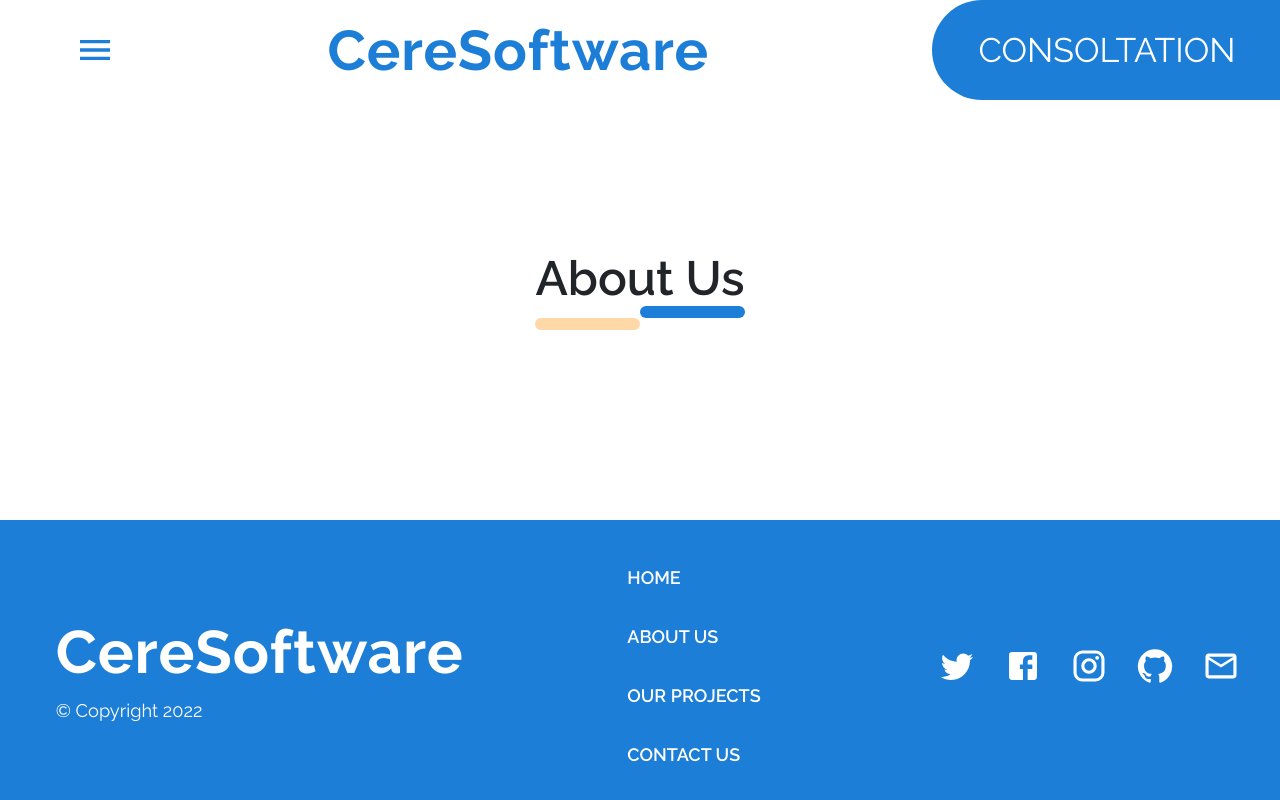
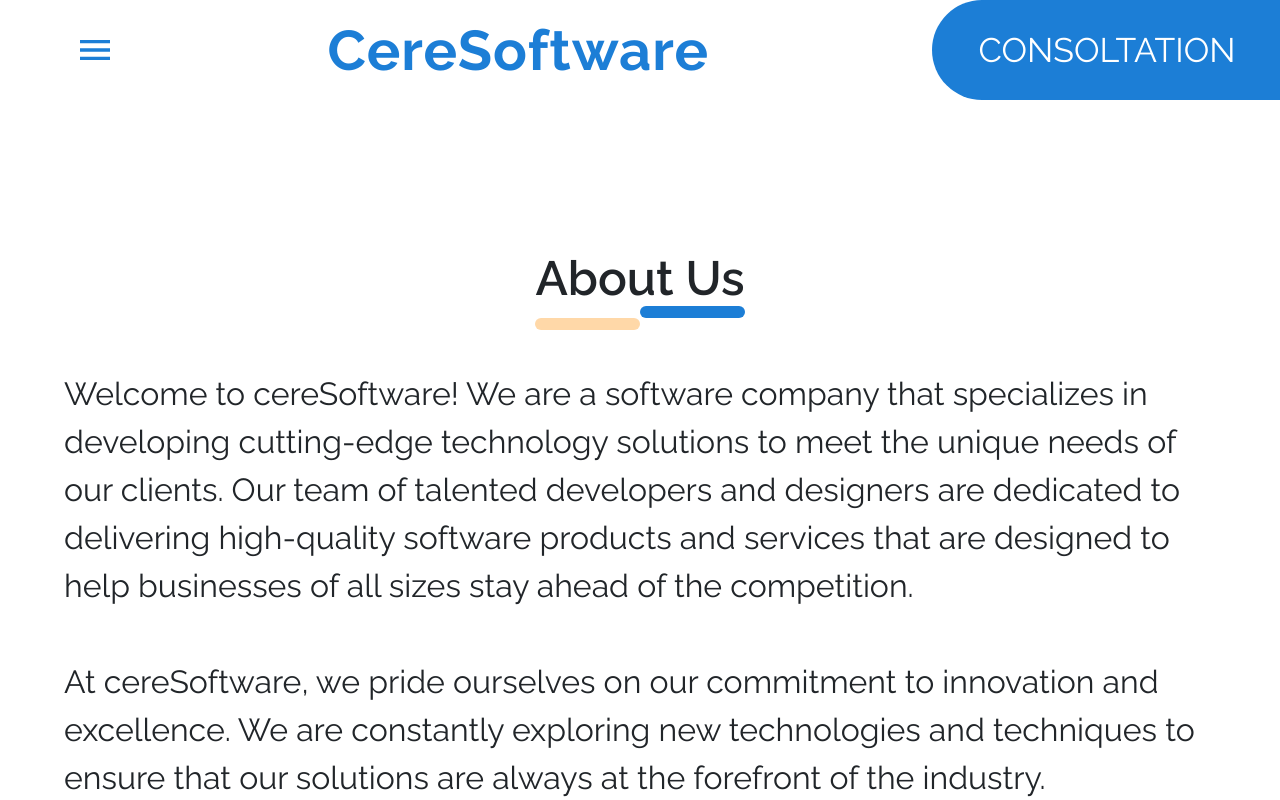
Before and after one commit to eskander-taher/ceresoftware, a React (Create React App) app: page /Abotus in a window 1280 px wide. Shown: the top 800 px of the page. Built offline with nearby package versions, Linux system fonts and the light colour scheme.

Commit message:
add about text

```diff
--- a/src/pages/AboutUs.jsx
+++ b/src/pages/AboutUs.jsx
@@ -1,13 +1,39 @@
 import React from "react";
 import Section from "../components/UI/section/Section";
+import { Typography, Stack } from "@mui/material";
 
-
-
-export default function AboutUs(){
-
-    return(
-        <Section header="About Us">
-
-        </Section>
-    )
+export default function AboutUs() {
+  return (
+    <Section container header="About Us">
+      <Stack>
+        <Typography fontSize={{md: "2rem", xs:"1rem"}}>
+          Welcome to cereSoftware! We are a software company that specializes in
+          developing cutting-edge technology solutions to meet the unique needs
+          of our clients. Our team of talented developers and designers are
+          dedicated to delivering high-quality software products and services
+          that are designed to help businesses of all sizes stay ahead of the
+          competition.
+          <br />
+          <br />
+          At cereSoftware, we pride ourselves on our commitment to innovation
+          and excellence. We are constantly exploring new technologies and
+          techniques to ensure that our solutions are always at the forefront of
+          the industry.
+          <br />
+          <br />
+          Our focus on quality and customer satisfaction is what sets us apart
+          from the competition. Whether you are looking for a customized
+          software solution, a mobile app, or a web-based platform, our team has
+          the expertise and experience to deliver. We work closely with our
+          clients to ensure that their unique needs and requirements are met,
+          and we always strive to exceed expectations.
+          <br />
+          <br />
+          If you are looking for a trusted partner to help take your business to
+          the next level, look no further than cereSoftware. Contact us today to
+          learn more about how we can help you achieve your goals.
+        </Typography>
+      </Stack>
+    </Section>
+  );
 }
```
